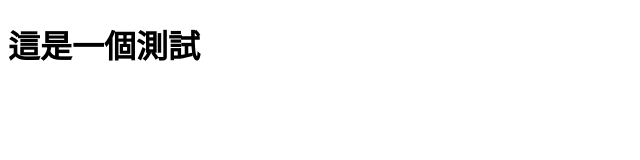
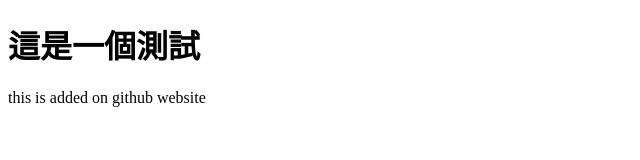
Before and after one commit to alexlin881127/js-course-2505, a plain HTML site: page index.html in a window 1280 px wide. Shown: the whole page, without its empty margins (0-640 px from the left). Drawn offline with Linux system fonts and the light colour scheme.

Commit message:
Update index.html on website

```diff
--- a/index.html
+++ b/index.html
@@ -7,5 +7,6 @@
 </head>
 <body>
     <h1>這是一個測試</h1>
+    <p>this is added on github website</p>
 </body>
 </html>
```
